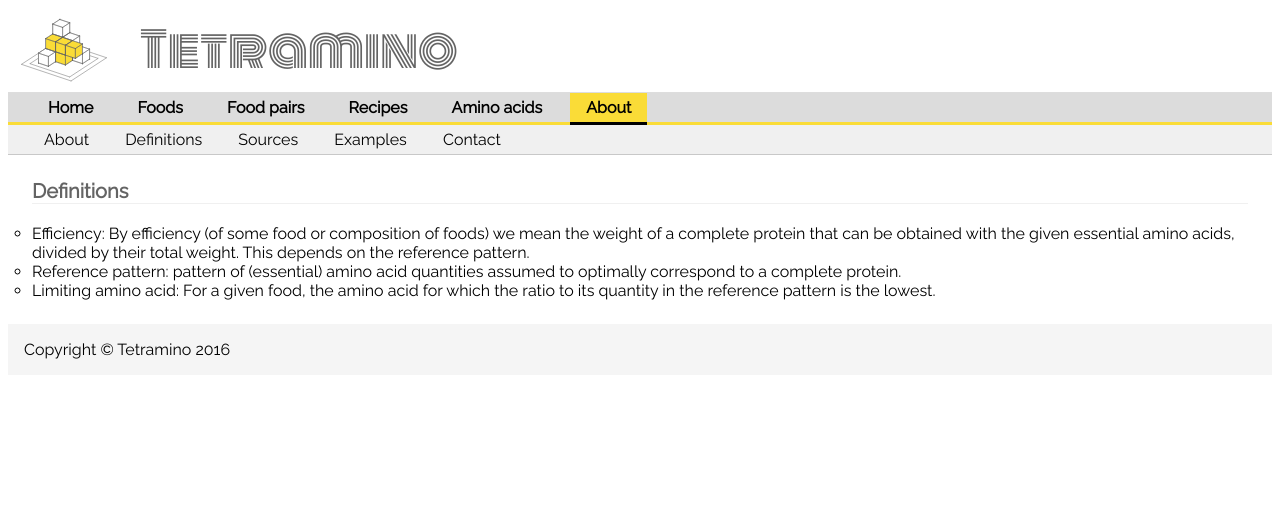
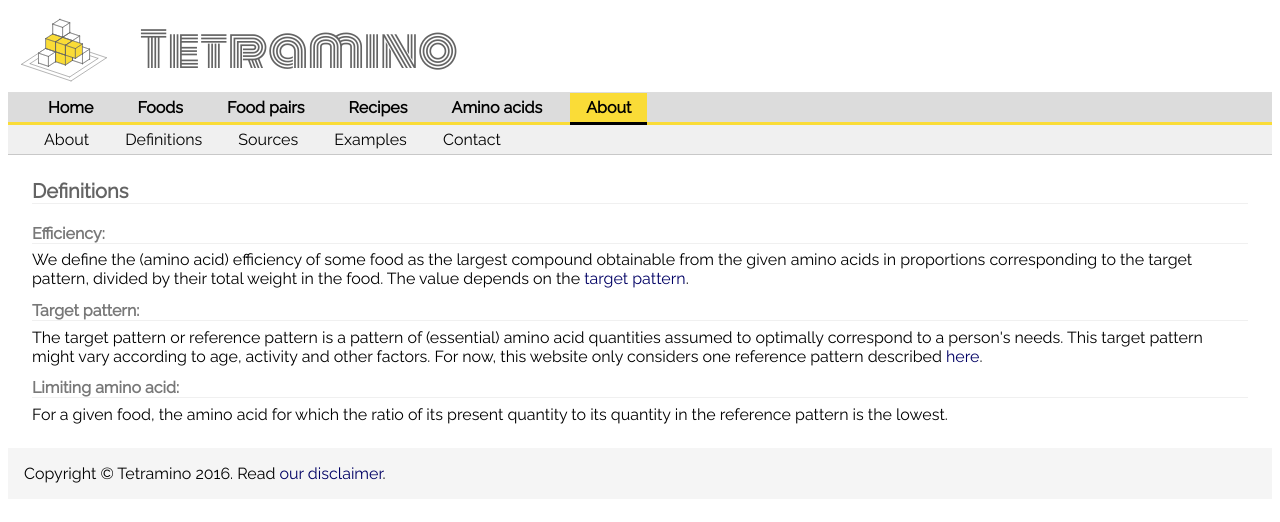
Before and after one commit to RobertoBalamino/amino-repo, a Django app: page /about_definitions/ in a window 1280 px wide. Shown: the top 522 px of the page. Run offline with Django 3.2, Linux system fonts and the light colour scheme.

Commit message:
limitations and disclaimers and foods loaded

```diff
--- a/aminoApp/static/aminoApp/yellowBungeeStyle.css
+++ b/aminoApp/static/aminoApp/yellowBungeeStyle.css
@@ -218,7 +218,7 @@ div#itemhead {
 
 	h2 {
     margin-bottom: 0.4em;
-    margin-top: 0.4em;
+    margin-top: 0.8em;
     margin-left: 0em;
     font-family: 'Raleway', serif;
     font-size: 16px;
--- a/aminoApp/templates/aminoApp/about_definitions.html
+++ b/aminoApp/templates/aminoApp/about_definitions.html
@@ -10,13 +10,16 @@
 {% block content %}
 
 <h1>Definitions</h1>
-<ul>
-  <li>Efficiency: By efficiency (of some food or composition of foods) we mean the weight of a complete protein
-that can be obtained with the given essential amino acids, divided by their total weight. This depends on the reference pattern.</li>
-  <li>Reference pattern: pattern of (essential) amino acid quantities assumed to optimally correspond to a complete protein.</li>
-  <li>Limiting amino acid: For a given food, the amino acid for which the ratio to its quantity in the reference pattern is the lowest.</li>
 
-</ul>
+  <h2 id="efficiency">Efficiency:</h2>
+  We define the (amino acid) efficiency of some food as the largest compound obtainable from the given amino acids in proportions corresponding to the target pattern, divided by their total weight in the food. The value depends on the <a href="#targetPattern">target pattern</a>.
+  <h2 id="targetPattern">Target pattern:</h2>
+  The target pattern or reference pattern is a pattern of (essential) amino acid quantities assumed to optimally correspond to a person's needs.
+  This target pattern might vary according to age, activity and other factors. For now, this website only considers one reference pattern described <a href="/targetPattern/1/">here</a>.
+  <h2 id="limiting">Limiting amino acid:</h2>
+  For a given food, the amino acid for which the ratio of its present quantity to its quantity in the reference pattern is the lowest.
+
+
 
 
 
--- a/aminoApp/templates/aminoApp/base.html
+++ b/aminoApp/templates/aminoApp/base.html
@@ -49,7 +49,10 @@
     </div>
 
     <div id="footer">
-        {% block footer %}Copyright &copy; Tetramino 2016{% endblock %}
+        {% block footer %}
+        Copyright &copy; Tetramino 2016.
+        Read <a href="/about_disclaimer/">our disclaimer</a>.
+        {% endblock %}
     </div>
 
 
--- a/aminoApp/views.py
+++ b/aminoApp/views.py
@@ -380,7 +380,7 @@ def about(request):
     return render(request, 'aminoApp/about.html')
 
 def aboutSomething(request,subject):
-    if subject in ('definitions','sources','examples','contact'):
+    if subject in ('definitions','sources','examples','contact','limitations','disclaimer'):
         templateAddress = 'aminoApp/about_'+subject+'.html'
         return render(request, templateAddress)
     else:
--- a/assets/aminoApp/yellowBungeeStyle.css
+++ b/assets/aminoApp/yellowBungeeStyle.css
@@ -218,7 +218,7 @@ div#itemhead {
 
 	h2 {
     margin-bottom: 0.4em;
-    margin-top: 0.4em;
+    margin-top: 0.8em;
     margin-left: 0em;
     font-family: 'Raleway', serif;
     font-size: 16px;
```
Also changed, not shown: aminoApp/templates/aminoApp/about_disclaimer.html (added, +27 -0 lines), aminoApp/templates/aminoApp/about_limitations.html (added, +26 -0 lines), db.sqlite3.
